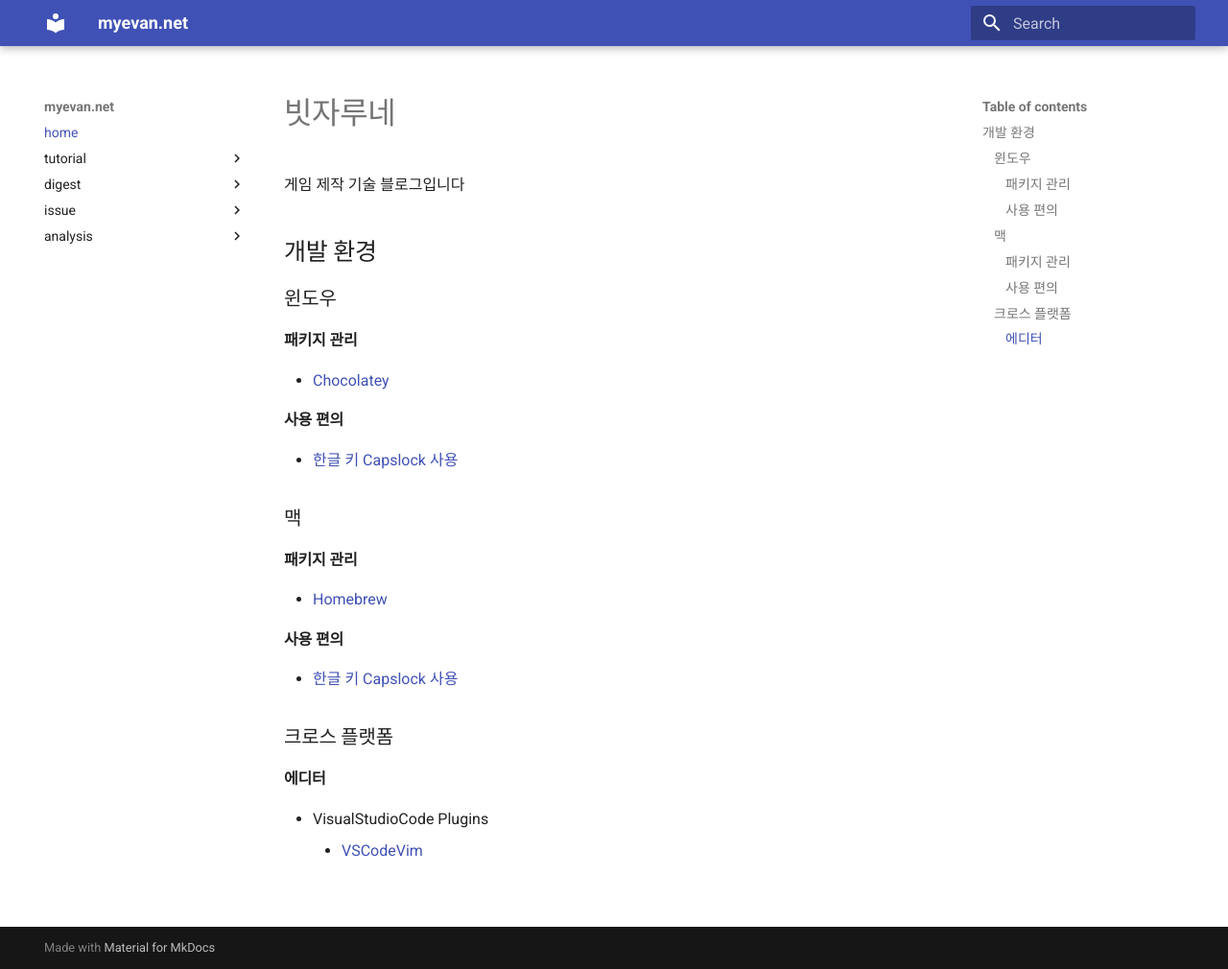
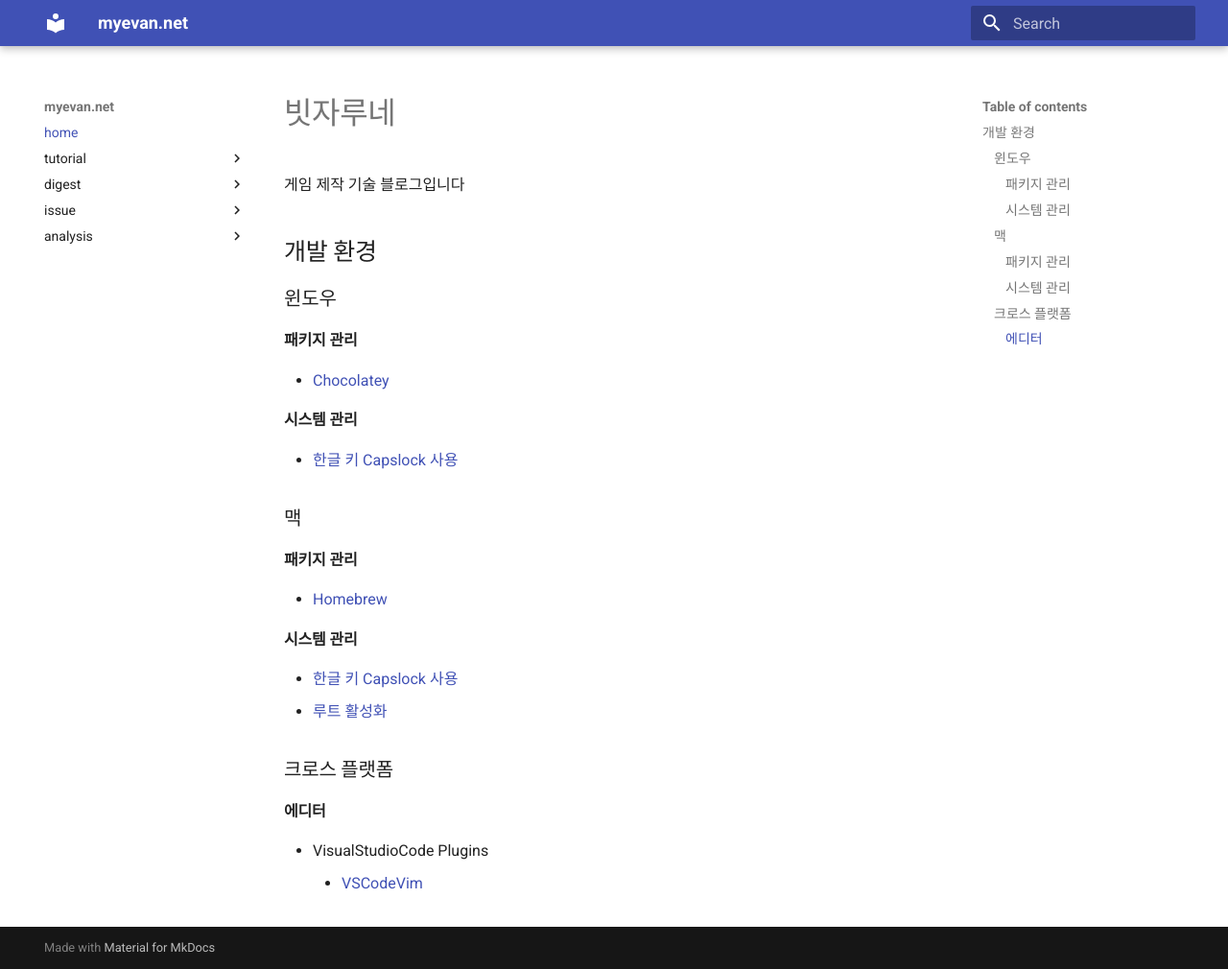
Before and after one commit to myevan/myevan-home, an MkDocs documentation site: the page built from docs/index.md, in a window 1280 px wide and 1010 px high. Shown: the whole window at 96% size. Built offline with MkDocs 1.6.1 and Material for MkDocs 9.7.7, drawn with Linux system fonts in a browser that asks for light colours; old or Windows-style settings are respelled for this version of MkDocs.

Commit message:
홈 시스템 관리

```diff
--- a/docs/index.md
+++ b/docs/index.md
@@ -10,7 +10,7 @@
 
 * [Chocolatey](./windows_choco.md)
 
-#### 사용 편의
+#### 시스템 관리
 
 * [한글 키 Capslock 사용](./windows_hangul_key_capslock.md)
 
@@ -20,9 +20,10 @@
 
 * [Homebrew](./mac_homebrew.md)
 
-#### 사용 편의
+#### 시스템 관리
 
 * [한글 키 Capslock 사용](./mac_hangul_key_capslock.md)
+* [루트 활성화](./mac_root_enable.md)
 
 ### 크로스 플랫폼
 
```
